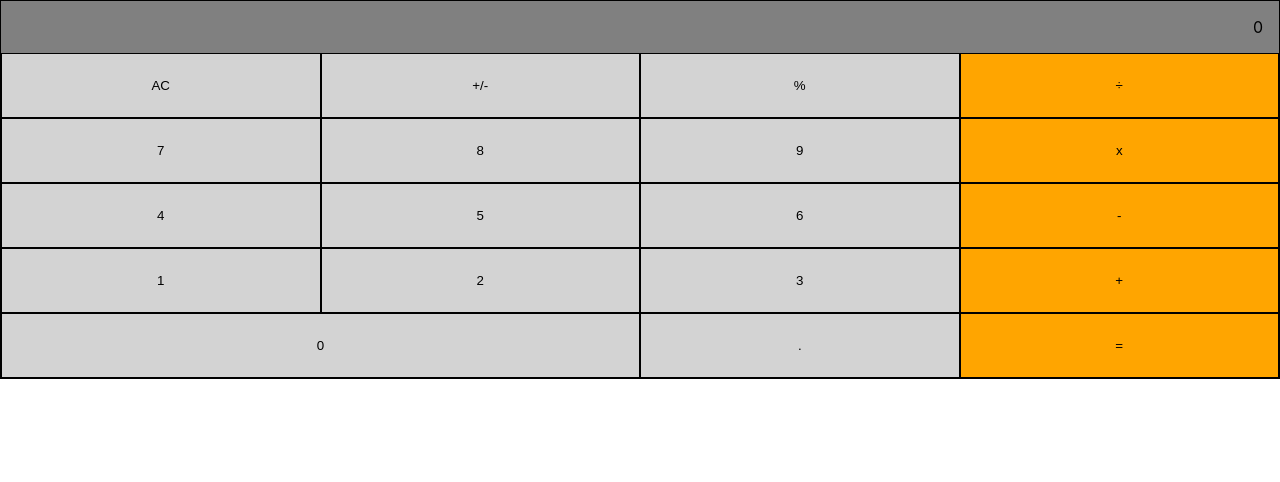
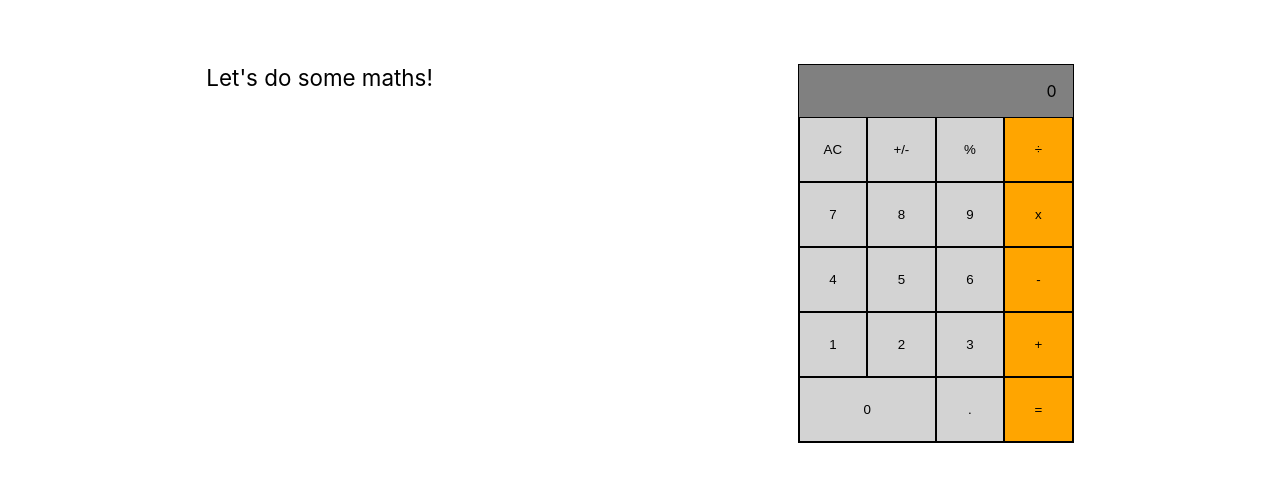
Before and after one commit to shella12/mathmagi.github.io, a React (Create React App) app: page / in a window 1280 px wide. Shown: the top 482 px of the page. Built offline with nearby package versions, Linux system fonts and the light colour scheme.

Commit message:
Add styling to calculator component

```diff
--- a/src/component/calculator.js
+++ b/src/component/calculator.js
@@ -21,6 +21,9 @@ function Calculator() {
     }
   };
   return (
+
+    <div className="main-content">
+      <div className="text">Let&apos;s do some maths!</div>
       <div className="calculator">
         <div className="panel">
           {total}
@@ -49,6 +52,7 @@ function Calculator() {
           <button type="button" value="=" onClick={handleKeyPress} className="orange">=</button>
         </div>
       </div>
+    </div>
   );
 }
 export default Calculator;
```
Lines whose indentation alone changed are shown as unchanged.
